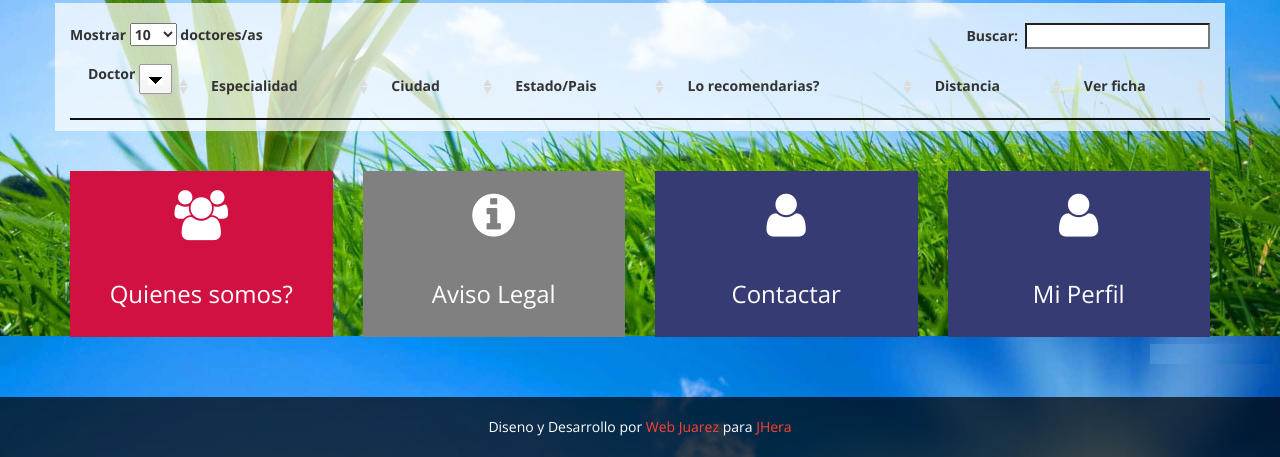
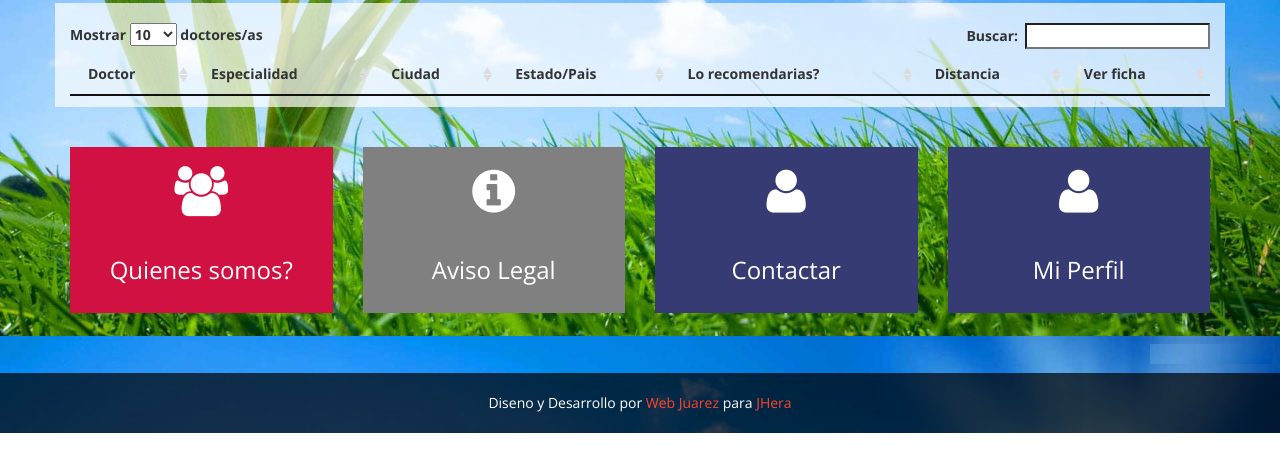
Before and after one commit to vascofornas/herasaludAGO16, a plain HTML site: page herasaludfiles/buscar_doctor.html in a window 1280 px wide. Shown: the part 464-921 px from the top of the page. After the commit the page ends 897 px from the top, so only its background shows below. Drawn offline with nearby package versions, Linux system fonts and the light colour scheme; no server answers.

Commit message:
201608282351 CAMBIAR BUSCAR_DOCTOR.HTML, QUITAR SELECTOR DE CAMPOS

```diff
--- a/herasaludfiles/buscar_doctor.html
+++ b/herasaludfiles/buscar_doctor.html
@@ -110,11 +110,11 @@
   });
 
   var colvis = new $.fn.dataTable.ColVis(dataTable, {
-    buttonText: '<img src="images/down.gif" >',
-    activate: 'mouseover',
-    exclude: [0]
+
+
+
   });
-  $(colvis.button()).prependTo('th:nth-child(1)');
+
 });
 		</script>
 
```
